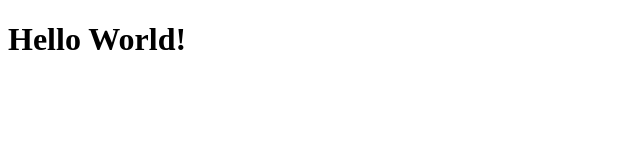
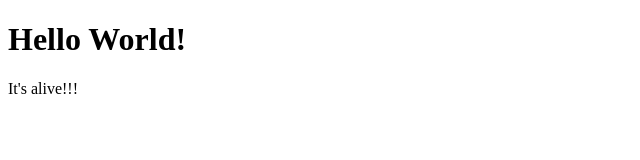
Before and after one commit to Centennial-College/COMP125-Lesson2-VSCode, a plain HTML site: page index.html in a window 1280 px wide. Shown: the full height of the page, 0-640 px from the left. Drawn offline with Linux system fonts and the light colour scheme.

Commit message:
added simple code to app.js

```diff
--- a/Scripts/app.js
+++ b/Scripts/app.js
@@ -1,7 +1,7 @@
 /* main JavaScript file */
 
 // IIFE - Immediately Invoked Function Expression
-(function(){
+(function () {
     "use strict";   // executionable command
     // don't let me assign variables like a string to an integer
 
@@ -9,4 +9,9 @@
 
     console.log("App Started...");
 
+    // create a reference to a p element with an id of "firstParagraph"
+    var firstParagraph = document.getElementById("firstParagraph");
+
+    firstParagraph.textContent = "It's alive!!!";
+
 })();
--- a/index.html
+++ b/index.html
@@ -12,6 +12,8 @@
 <body>
     <h1>Hello World!</h1>
 
+    <p id="firstParagraph"></p>
+
     <!-- JavaScript Section -->
     <script src="Scripts\app.js"></script>
 </body>
```
